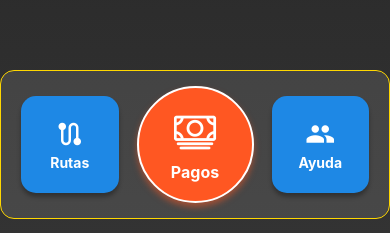
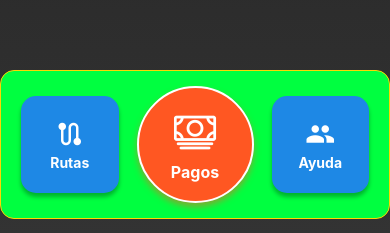
Before and after one commit to AngelLarios23/BusLink, a React Native app in the folder frontend/: screen /Home in a window 390 px wide. Shown: the part 608-841 px from the top of the page. Built offline with nearby package versions, Linux system fonts and the light colour scheme.

Commit message:
montse 3

```diff
--- a/frontend/package.json
+++ b/frontend/package.json
@@ -12,6 +12,7 @@
   "dependencies": {
     "@expo/metro-runtime": "~4.0.1",
     "@expo/vector-icons": "^14.0.4",
+    "@react-native-async-storage/async-storage": "^1.24.0",
     "@react-navigation/native": "^7.0.19",
     "@react-navigation/stack": "^7.2.3",
     "expo": "~52.0.38",
--- a/frontend/screens/Home.js
+++ b/frontend/screens/Home.js
@@ -176,7 +176,7 @@ const styles = StyleSheet.create({
     width: '100%',
     justifyContent: 'space-between',
     alignItems: 'center',
-    backgroundColor: 'rgba(255, 255, 255, 0.1)',
+    backgroundColor: 'rgb(0, 255, 64)',
     paddingVertical: 15,
     paddingHorizontal: 20,
     borderRadius: 14,
```
Also changed, not shown: 1 other file (tests, documents, lock files or other folders).
